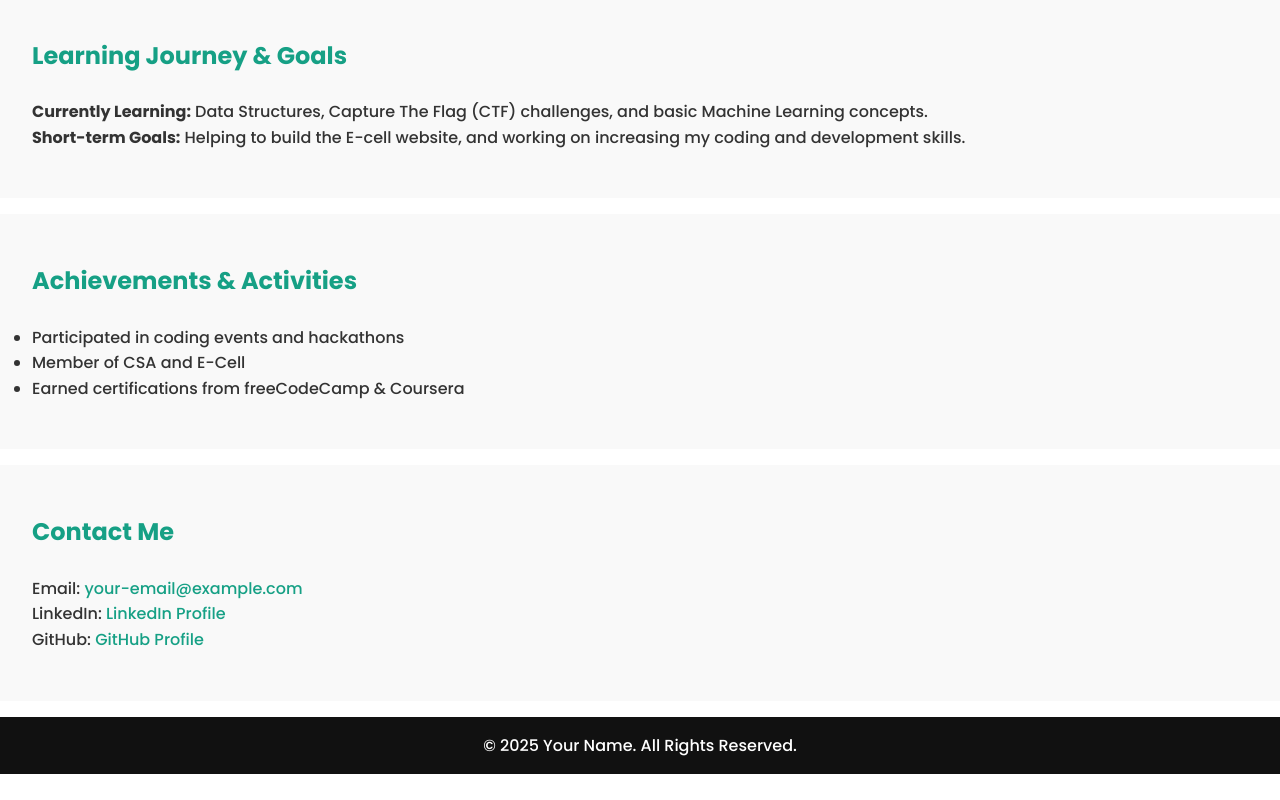
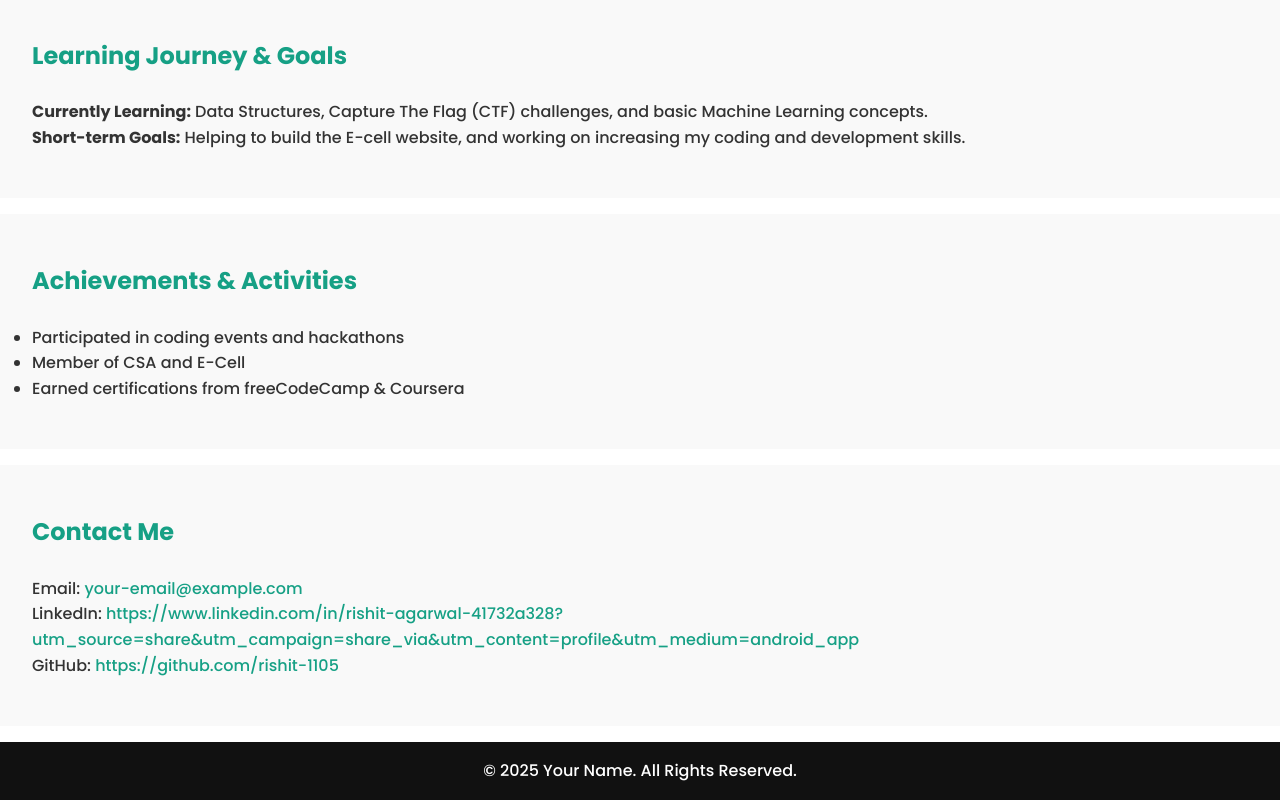
Before and after one commit to rishit-1105/my_portfolio_website, a plain HTML site: page index.html in a window 1280 px wide. Shown: the part 1334-2134 px from the top of the page. Before the commit the page ends 2108 px from the top, so only its background shows below. Drawn offline with Linux system fonts and the light colour scheme.

Commit message:
Add files via upload

```diff
--- a/index.html
+++ b/index.html
@@ -101,8 +101,8 @@
     <section id="contact" class="section contact-section">
         <h2>Contact Me</h2>
         <p>Email: <a href="mailto:rishitagarwal@yahoo.com">your-email@example.com</a></p>
-        <p>LinkedIn: <a href="#">LinkedIn Profile</a></p>
-        <p>GitHub: <a href="#">GitHub Profile</a></p>
+        <p>LinkedIn: <a href="#">https://www.linkedin.com/in/rishit-agarwal-41732a328?utm_source=share&utm_campaign=share_via&utm_content=profile&utm_medium=android_app </a></p>
+        <p>GitHub: <a href="#">https://github.com/rishit-1105</a></p>
     </section>
 
     <footer>
```
